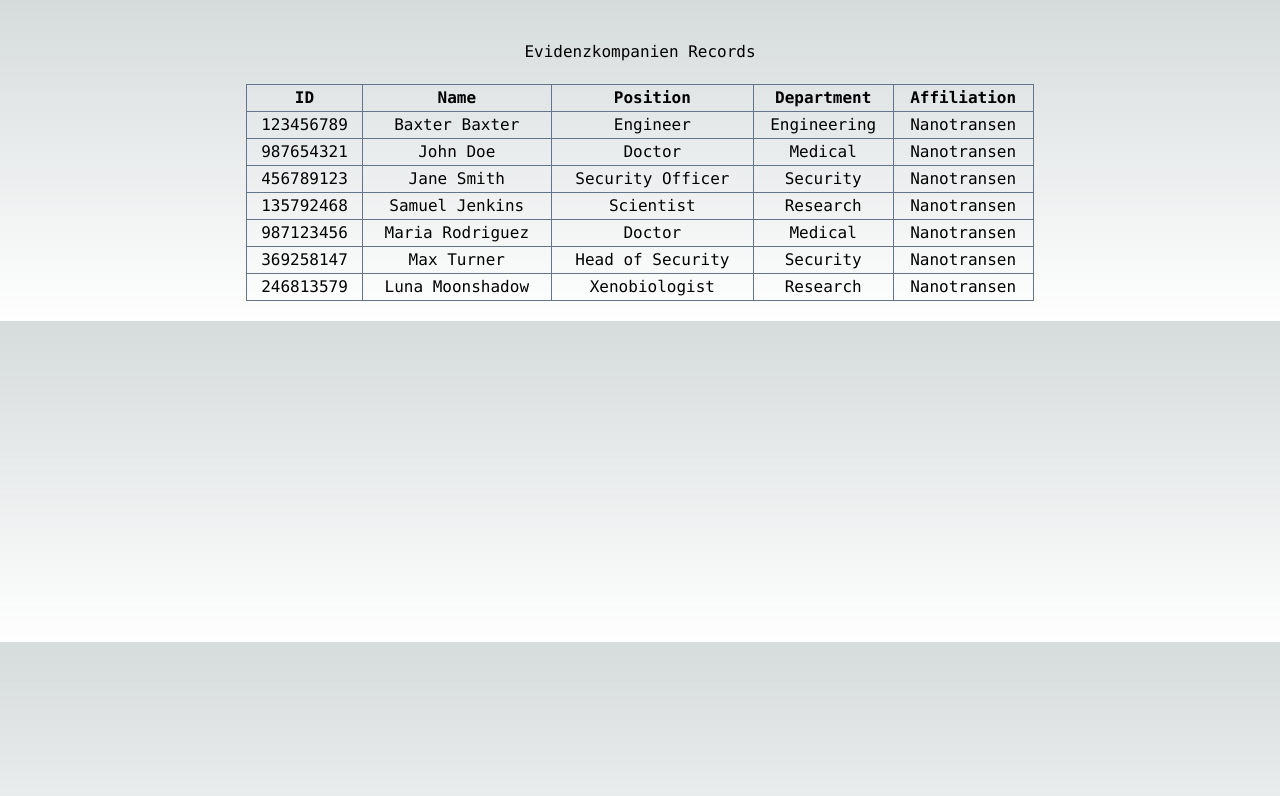
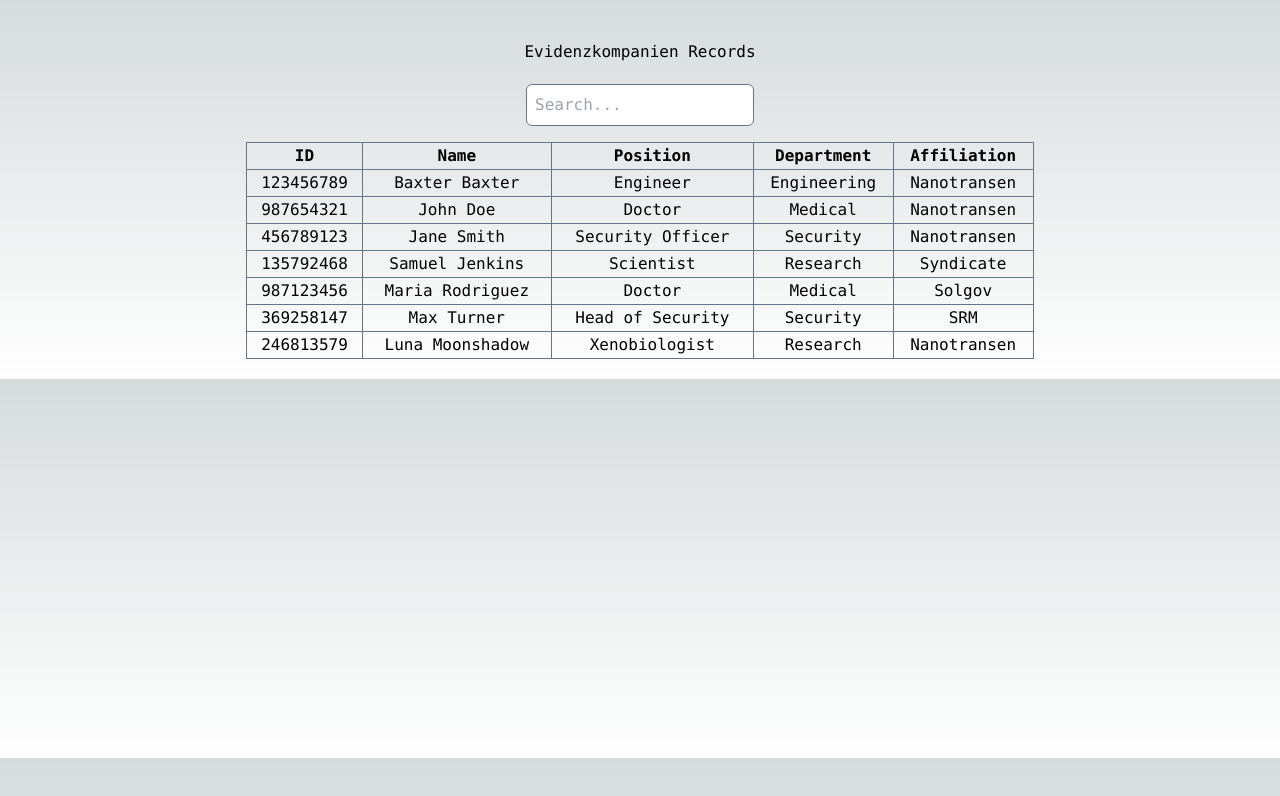
Before and after one commit to FalloutFalcon/NanoTrasen, a Next.js app: page /REDACTED in a window 1280 px wide. Shown: the top 796 px of the page. Built offline with nearby package versions, Linux system fonts and the light colour scheme.

Commit message:
Update employee data and add search functionality

```diff
--- a/app/REDACTED/employeeData.tsx
+++ b/app/REDACTED/employeeData.tsx
@@ -52,7 +52,7 @@ export function getEmployeesData() {
       name: "Samuel Jenkins",
       department: "Research",
       position: "Scientist",
-      affiliation: "Nanotransen",
+      affiliation: "Syndicate",
       age: 30,
       gender: "Male",
       species: "Human",
@@ -67,7 +67,7 @@ export function getEmployeesData() {
       name: "Maria Rodriguez",
       department: "Medical",
       position: "Doctor",
-      affiliation: "Nanotransen",
+      affiliation: "Solgov",
       age: 27,
       gender: "Female",
       species: "Human",
@@ -82,7 +82,7 @@ export function getEmployeesData() {
       name: "Max Turner",
       department: "Security",
       position: "Head of Security",
-      affiliation: "Nanotransen",
+      affiliation: "SRM",
       age: 35,
       gender: "Male",
       species: "Human",
--- a/app/REDACTED/page.tsx
+++ b/app/REDACTED/page.tsx
@@ -1,18 +1,22 @@
-'use client'
+"use client";
 import React, { useState } from "react";
 import Link from "next/link";
 
-import { getEmployeesData } from "./employeeData";
+import { getEmployeesData } from "./employeeData"; // Update the path accordingly
 
 type EmployeeKey = "id" | "name" | "position" | "department" | "affiliation";
 
 export default function RecordsPage() {
   const initialEmployees = getEmployeesData();
   const [employees, setEmployees] = useState(initialEmployees);
-  const [sortConfig, setSortConfig] = useState<{ key: EmployeeKey | null; direction: "asc" | "desc" | null }>({ key: null, direction: null });
+  const [sortConfig, setSortConfig] = useState<{
+    key: EmployeeKey | null;
+    direction: "asc" | "desc" | null;
+  }>({ key: null, direction: null });
+  const [searchTerm, setSearchTerm] = useState("");
 
   const handleSort = (key: EmployeeKey) => {
-    let direction = "asc";
+    let direction: "asc" | "desc" = "asc"; // Initialize with "asc"
     if (sortConfig.key === key && sortConfig.direction === "asc") {
       direction = "desc";
     }
@@ -26,9 +30,34 @@ export default function RecordsPage() {
 
     setEmployees(sortedEmployees);
   };
+
+  const handleSearch = (event: React.ChangeEvent<HTMLInputElement>) => {
+    setSearchTerm(event.target.value);
+    const filteredEmployees = initialEmployees.filter((employee) =>
+      Object.values(employee).some((value) => {
+        if (typeof value === "string") {
+          return value.toLowerCase().includes(event.target.value.toLowerCase());
+        } else if (typeof value === "number") {
+          return value.toString().includes(event.target.value);
+        }
+        return false;
+      })
+    );
+    setEmployees(filteredEmployees);
+  };
+
   return (
     <main className="flex flex-col items-center justify-center text-center p-5 w-4/5 m-auto">
       <h1 className="p-5">Evidenzkompanien Records</h1>
+      <div className="mb-4">
+        <input
+          type="text"
+          placeholder="Search..."
+          value={searchTerm}
+          onChange={handleSearch}
+          className="p-2 border border-slate-500 rounded-md text-slate-500"
+        />
+      </div>
       <table className="border border-slate-500 w-4/5">
         <thead>
           <tr>
@@ -70,7 +99,9 @@ export default function RecordsPage() {
               </td>
               <td className="border border-slate-500">{employee.position}</td>
               <td className="border border-slate-500">{employee.department}</td>
-              <td className="border border-slate-500">{employee.affiliation}</td>
+              <td className="border border-slate-500">
+                {employee.affiliation}
+              </td>
             </tr>
           ))}
         </tbody>
@@ -79,15 +110,22 @@ export default function RecordsPage() {
   );
 }
 
-const SortableHeader = ({ label, sortConfig, onSort }) => {
-  const isSorted = sortConfig.key === label;
+interface SortableHeaderProps {
+  label: string;
+  sortConfig: { key: EmployeeKey | null; direction: "asc" | "desc" | null };
+  onSort: () => void;
+}
+
+const SortableHeader: React.FC<SortableHeaderProps> = ({
+  label,
+  sortConfig,
+  onSort,
+}) => {
+  const isSorted = sortConfig.key === (label.toLowerCase() as EmployeeKey);
   const arrow = isSorted ? (sortConfig.direction === "asc" ? "↑" : "↓") : "";
 
   return (
-    <th
-      className="border border-slate-500 cursor-pointer"
-      onClick={onSort}
-    >
+    <th className="border border-slate-500 cursor-pointer" onClick={onSort}>
       {label} {arrow}
     </th>
   );
--- a/app/page.tsx
+++ b/app/page.tsx
@@ -26,14 +26,14 @@ export default function DefaultPage() {
         </p>
 
         <p className="mb-4">
-          Additional Information: "This shit is Propaganda" Marked by: "Fallcon"
+          Additional Information: &quot;This shit is Propaganda&quot; Marked by: &quot;Fallcon&quot;
         </p>
 
         <h2 className="text-2xl font-bold mb-2">Our History</h2>
 
         <p>
-          "The State is a sapling: Waters of change may drown it, and rays of
-          fear may wither it, but well-tended it will one day bear fruit." —
+        &quot;The State is a sapling: Waters of change may drown it, and rays of
+          fear may wither it, but well-tended it will one day bear fruit.&quot; —
           Excerpt from A Comprehensive Guide to the Tenets of Solar Statecraft.
           (120 AEA) Ministerial Publishing House, Neue Waldstätte, Terra, Sol.
         </p>
@@ -54,8 +54,8 @@ export default function DefaultPage() {
         </h2>
         <p>
           Behold the brilliance of SolGov, a semi-direct democratic federal
-          republic that stands as a beacon of governance. Our "Solar" sectors,
-          bathed in the light of democracy, and the "Intersolar" frontiers,
+          republic that stands as a beacon of governance. Our &quot;Solar&quot; sectors,
+          bathed in the light of democracy, and the &quot;Intersolar&quot; frontiers,
           where martial law prevails, together form a tapestry of harmony. Our
           citizens, blessed by the Terran Constitution, wield the power of
           referendums, shaping our government and challenging the tides of
```
